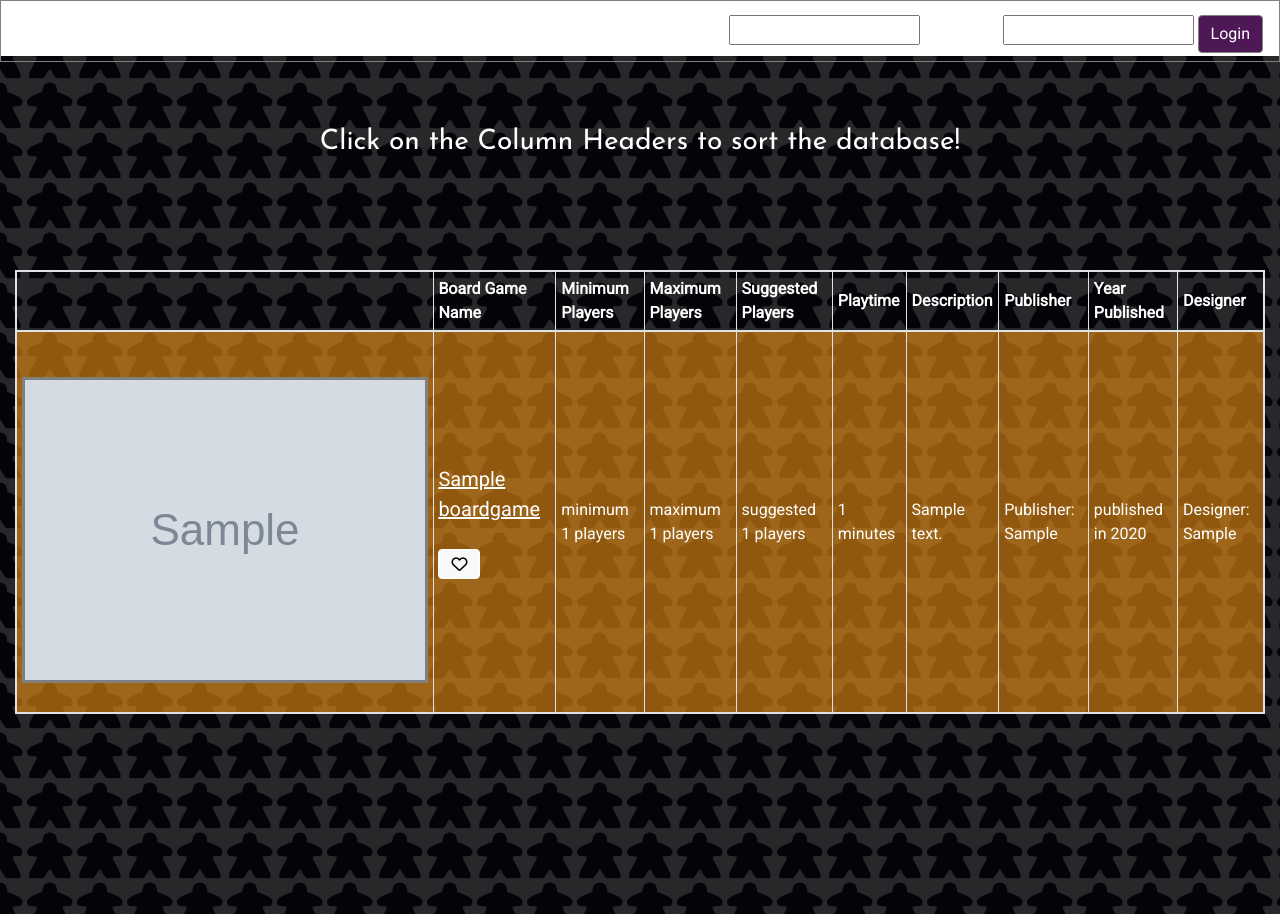
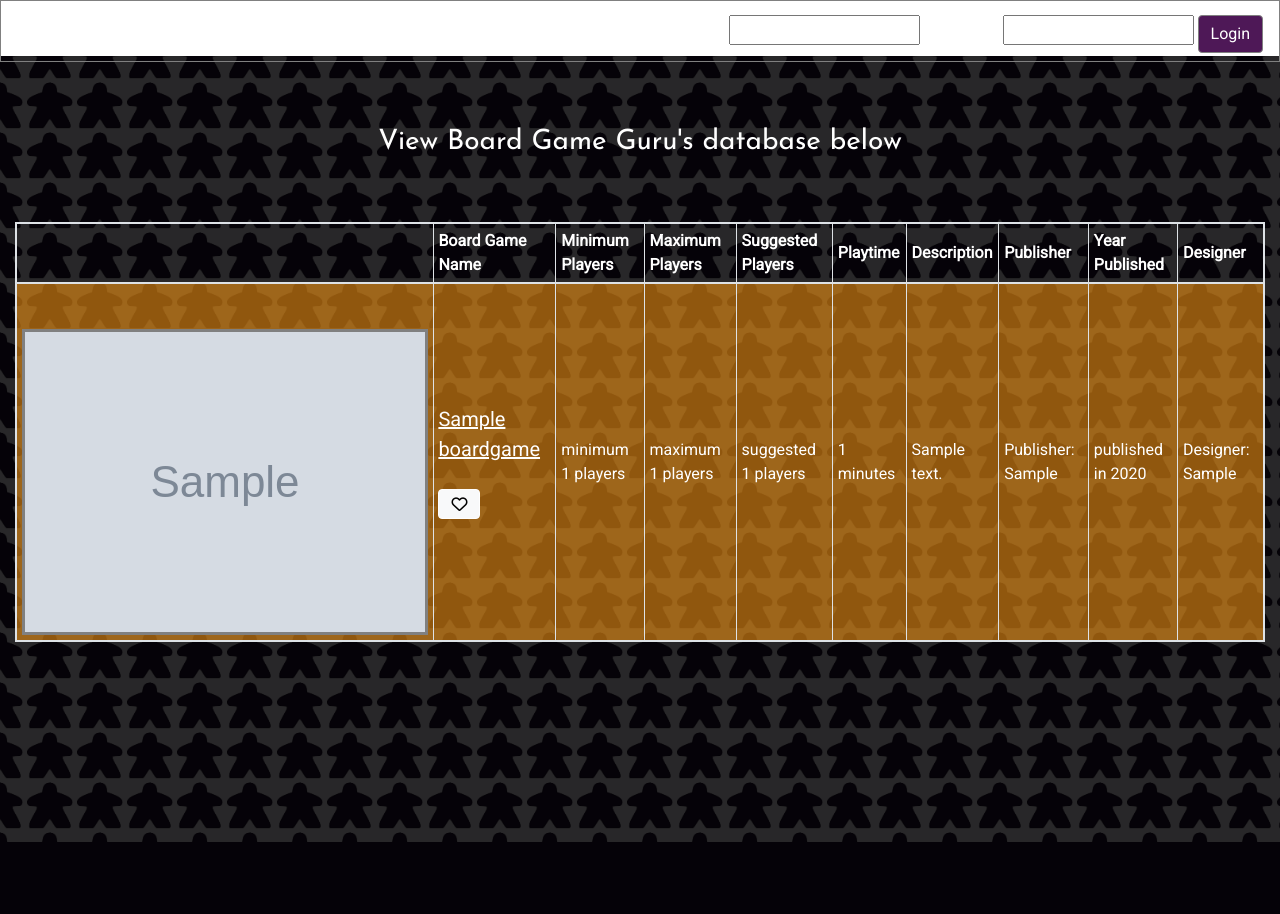
Before and after one commit to elaineyoung702/board-game-guru, a Flask app: page /database in a window 1280 px wide. After the commit the page ends 842 px from the top, so only its background shows below. Run offline with Flask 2, Linux system fonts and the light colour scheme; tables that the repository leaves empty hold one stand-in row (values such as "Sample post"); grey boxes marked "Sample" are stand-in pictures; some libraries are stand-ins or nearby versions.

Commit message:
removed console.logs. removed class tags for headers. added indentation in preparation for deployment

```diff
--- a/templates/database.html
+++ b/templates/database.html
@@ -1,30 +1,31 @@
 {% extends 'base.html' %}
+
 {% block title %}Board Game Database{% endblock %}
+
 {% block body %}
 <div class="container-fluid">
-    <h3>Click on the Column Headers to sort the database!</h3>
-<br><br>
+    <h3>View Board Game Guru's database below</h3>
+
 <table id="database" class="table-responsive table-bordered table-sm">
     <thead>
         <tr>
             <th></th>
-            <th data-sort-attr="bg_name">Board Game Name</th>
-            <th data-sort-attr="min_players">Minimum Players</th>
-            <th data-sort-attr="max_players">Maximum Players</th>
-            <th data-sort-attr="suggested_players">Suggested Players</th>
-            <th data-sort-attr="playtime">Playtime</th>
+            <th>Board Game Name</th>
+            <th>Minimum Players</th>
+            <th>Maximum Players</th>
+            <th>Suggested Players</th>
+            <th>Playtime</th>
             <th>Description</th>
-            <th data-sort-attr="publisher">Publisher</th>
-            <th data-sort-attr="year_published">Year Published</th>
-            <th data-sort-attr="designer">Designer</th>
+            <th>Publisher</th>
+            <th>Year Published</th>
+            <th>Designer</th>
         </tr>
     </thead>
     <tbody>
         {% for bg in bg_obj_list %}
         <tr>
-        <td><img src={{bg.thumbnail_url}}><br><br></td>
+            <td><a href="/boardgame/{{bg.bg_id}}"><img src={{bg.thumbnail_url}}></a></td>
             <td><a class="tbl-link" href="/boardgame/{{bg.bg_id}}">{{bg.bg_name}}</a><br><br>
-
                 {% if bg.bg_id not in user_favs %}
                     <button type="button" id={{bg.bg_id}}bg-id
                         class="btn btn-light heart-btn black_heart fa fa-heart-o">
@@ -33,9 +34,7 @@
                     <button type="button" id={{bg.bg_id}}bg-id
                         class="btn btn-light heart-btn red_heart fa fa-heart">
                     </button>
-
                 {% endif %}
-
             </td>
             <td>minimum {{bg.min_players}} players</td>
             <td>maximum {{bg.max_players}} players</td>
@@ -48,14 +47,15 @@
         </tr>
         {% endfor %}
     </tbody>
-
 </table>
 </div>
 
+<!-- for heart icon -->
 <script src="https://kit.fontawesome.com/6f41ffb181.js"></script>
 
 <script>
 
+    //below function handle quick-heart/favorite button on database page
     function favBoardGame(evt){
 
         let evt_bg_id = evt.target.id;
@@ -66,7 +66,6 @@
         };
 
         $.post('/new-favorite', inputs, (response) => {
-            console.log(response);
 
             if (response.favorited === true) {
               $(evt.target).removeClass("black_heart fa-heart-o");
```
Lines whose indentation alone changed are shown as unchanged.
